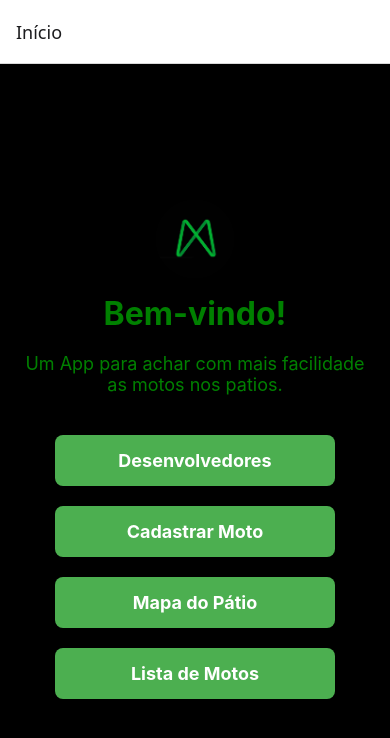
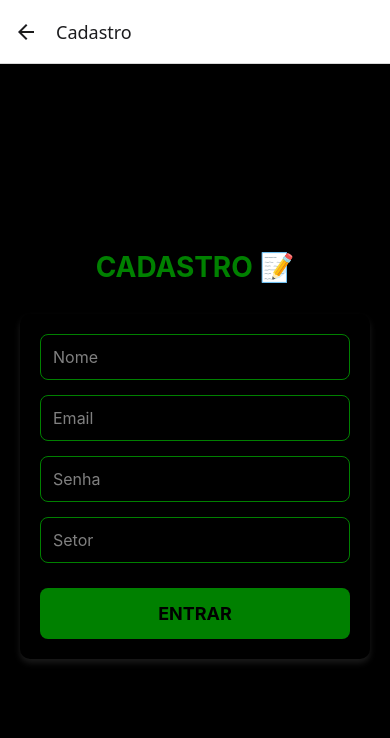
Before and after one commit to Pedro-sugoy/Mobile-Sprint1-e-2, a React Native app: screen /Cadastro in a window 390 px wide. Shown: the top 738 px of the page. Built offline with nearby package versions, Linux system fonts and the light colour scheme.

Commit message:
criação da tela cadastro e a sua estilização

```diff
--- a/App.js
+++ b/App.js
@@ -7,6 +7,7 @@ import DesenvolvedoresScreen from './screens/TelaDevs';
 import CadastroMotoScreen from './screens/TelaFormMoto';
 import MapaPatioScreen from './screens/TelaMapaPatio';
 import ListaMotosScreen from './screens/TelaListaMotos';
+import TelaCadastro from './screens/TelaCadas';
 
 const Stack = createNativeStackNavigator();
 
@@ -16,6 +17,7 @@ export default function App() {
       <Stack.Navigator initialRouteName="Início">
         <Stack.Screen name="Início" component={HomeScreen} />
         <Stack.Screen name="Desenvolvedores" component={DesenvolvedoresScreen} />
+        <Stack.Screen name="Cadastro" component={TelaCadastro} />
         <Stack.Screen name="Cadastro de Moto" component={CadastroMotoScreen} />
         <Stack.Screen name="Mapa do Pátio" component={MapaPatioScreen} />
         <Stack.Screen name="Lista de Motos" component={ListaMotosScreen} />
--- a/package.json
+++ b/package.json
@@ -17,6 +17,7 @@
     "expo-status-bar": "~2.0.1",
     "react": "18.3.1",
     "react-native": "0.76.9",
+    "react-native-appearance": "^0.0.0",
     "react-native-safe-area-context": "4.12.0",
     "react-native-screens": "~4.4.0"
   },
--- /dev/null
+++ b/screens/TelaCadas.js
@@ -0,0 +1,113 @@
+import React, { useState } from 'react';
+import { View, Text, TextInput, StyleSheet, TouchableOpacity } from 'react-native';
+
+export default function TelaCadastro() {
+  const [nome, setNome] = useState('');
+  const [email, setEmail] = useState('');
+  const [senha, setSenha] = useState('');
+  const [setor, setSetor] = useState('');
+
+  const handleCadastro = () => {
+    console.log({ nome, email, senha, setor });
+    alert('Cadastro realizado com sucesso!');
+  };
+
+  return (
+    <View style={styles.container}>
+      <Text style={styles.title}>Cadastro 📝</Text>
+
+      <View style={styles.formContainer}>
+        <TextInput
+          style={styles.input}
+          placeholder="Nome"
+          placeholderTextColor="gray"
+          value={nome}
+          onChangeText={setNome}
+        />
+
+        <TextInput
+          style={styles.input}
+          placeholder="Email"
+          placeholderTextColor="gray"
+          keyboardType="email-address"
+          autoCapitalize="none"
+          value={email}
+          onChangeText={setEmail}
+        />
+
+        <TextInput
+          style={styles.input}
+          placeholder="Senha"
+          placeholderTextColor="gray"
+          secureTextEntry
+          value={senha}
+          onChangeText={setSenha}
+        />
+
+        <TextInput
+          style={styles.input}
+          placeholder="Setor"
+          placeholderTextColor="gray"
+          value={setor}
+          onChangeText={setSetor}
+        />
+
+        <TouchableOpacity style={styles.button} onPress={handleCadastro}>
+          <Text style={styles.buttonText}>Entrar</Text>
+        </TouchableOpacity>
+
+      </View>
+    </View>
+  );
+}
+
+const styles = StyleSheet.create({
+  container: {
+    flex: 1,
+    backgroundColor: 'black',
+    justifyContent: 'center',
+    alignItems: 'center',
+    paddingHorizontal: 20,
+  },
+  title: {
+    fontSize: 28,
+    fontWeight: 'bold',
+    color: 'green',
+    marginBottom: 30,
+    textTransform: 'uppercase',
+  },
+  formContainer: {
+    backgroundColor: 'black',
+    borderRadius: 10,
+    padding: 20,
+    shadowColor: '#fff',
+    shadowOffset: { width: 0, height: 4 },
+    shadowOpacity: 0.1,
+    shadowRadius: 6,
+    elevation: 6,
+    width: '100%',
+    maxWidth: 400,
+  },
+  input: {
+    borderWidth: 1,
+    borderColor: 'green',
+    borderRadius: 8,
+    padding: 12,
+    marginBottom: 15,
+    color: 'white',
+    fontSize: 16,
+  },
+  button: {
+    backgroundColor: 'green',
+    borderRadius: 8,
+    padding: 15,
+    alignItems: 'center',
+    marginTop: 10,
+  },
+  buttonText: {
+    color: 'black',
+    fontWeight: 'bold',
+    fontSize: 18,
+    textTransform: 'uppercase',
+  },
+});
--- a/screens/TelaHome.js
+++ b/screens/TelaHome.js
@@ -19,6 +19,13 @@ export default function HomeScreen({ navigation }) {
         onPress={() => navigation.navigate('Desenvolvedores')}
       >
         <Text style={styles.buttonText}>Desenvolvedores</Text>
+      </TouchableOpacity>
+
+      <TouchableOpacity
+        style={styles.button}
+        onPress={() => navigation.navigate('Cadastro')}
+      >
+        <Text style={styles.buttonText}>Cadastro</Text>
       </TouchableOpacity>
 
       <TouchableOpacity
```
Also changed, not shown: 1 other file (tests, documents, lock files or other folders).
